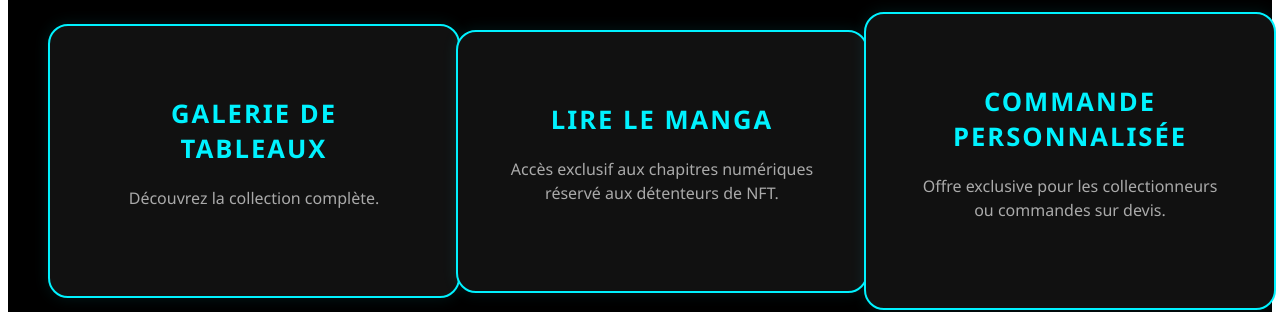
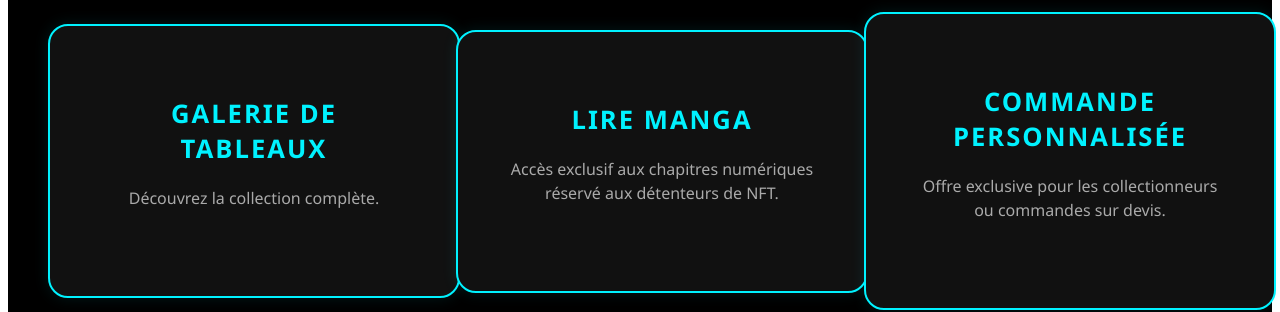
Before and after one commit to samirkema/otakusshopandswap, a Jekyll site: the page built from index.markdown, in a window 1280 px wide. Shown: the part 328-640 px from the top of the page. Built offline with Jekyll 4.4.1, drawn with Linux system fonts in a browser that asks for light colours.

```diff
--- a/index.markdown
+++ b/index.markdown
@@ -21,7 +21,7 @@ title: Accueil Collection NFT & Art
 
         <div class="action-box box-manga">
             <a href="#" onclick="checkNFT('manga'); return false;">
-                <h2>LIRE LE MANGA</h2>
+                <h2>LIRE MANGA</h2>
                 <p>Accès exclusif aux chapitres numériques réservé aux détenteurs de NFT.</p>
             </a>
         </div>
```
